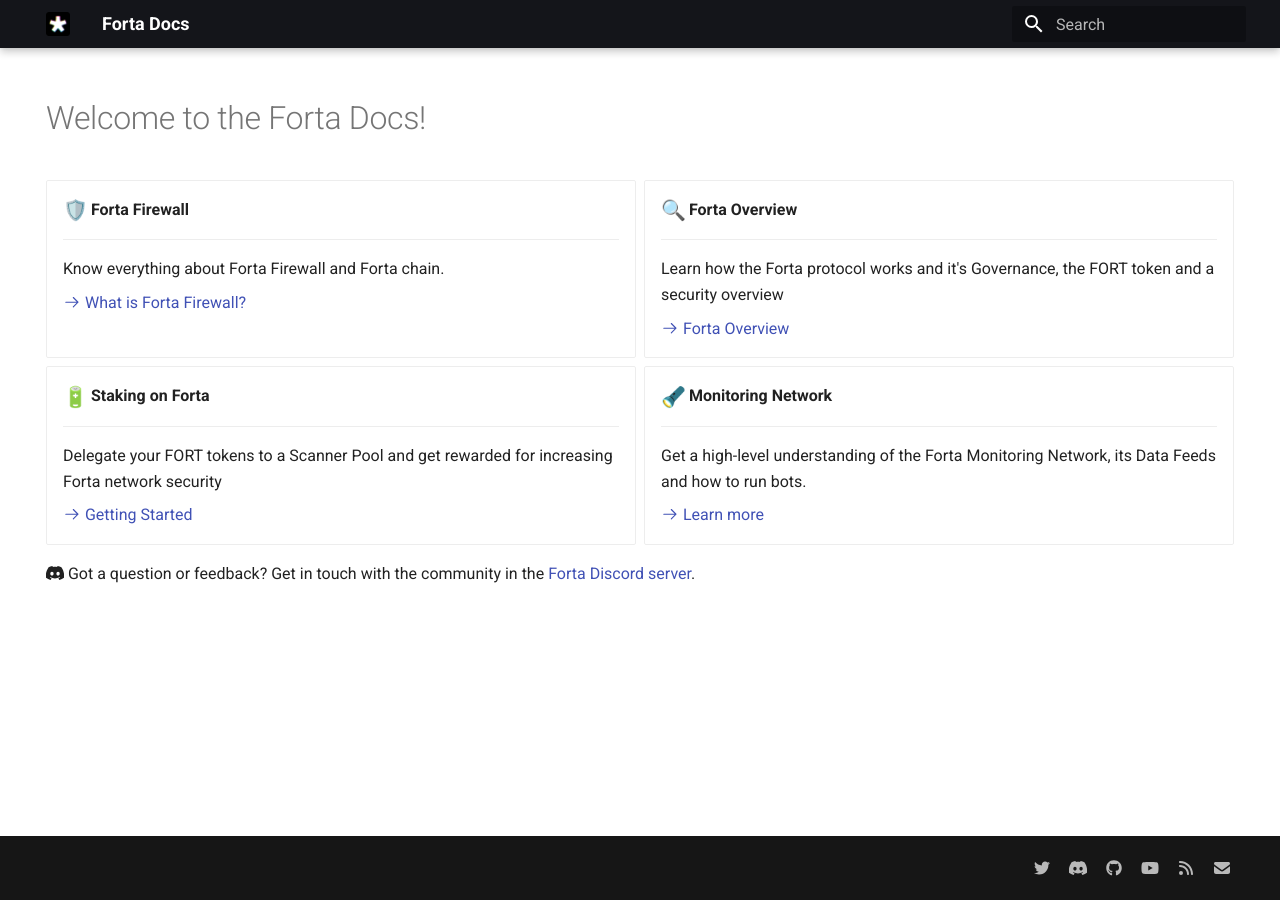
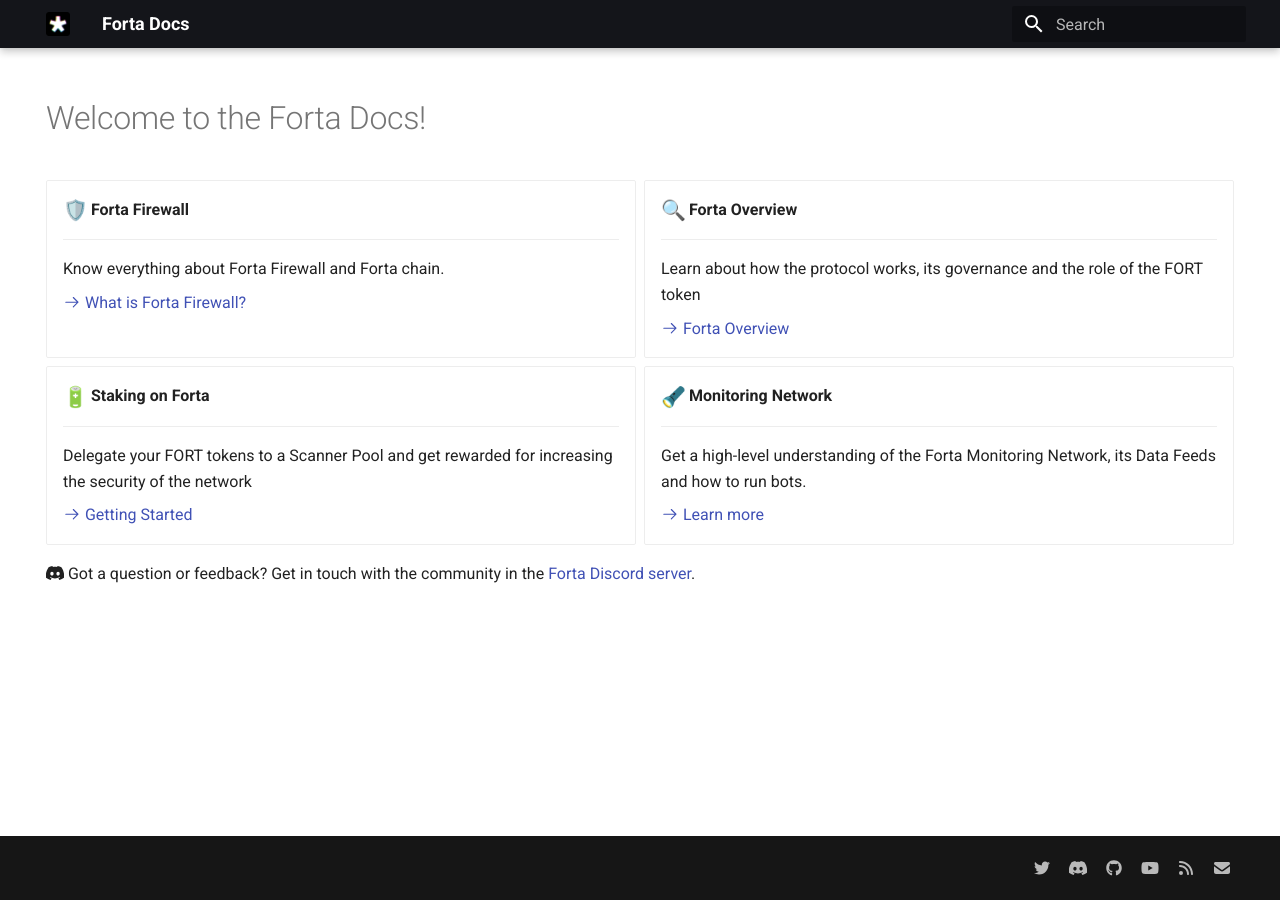
Before and after one commit to forta-network/docs, an MkDocs documentation site: the page built from docs/index.md, in a window 1280 px wide. Built offline with MkDocs 1.6.1 and Material for MkDocs 9.7.7, drawn with Linux system fonts in a browser that asks for light colours; emoji names are drawn with the system emoji font.

Commit message:
Update index.md

```diff
--- a/docs/index.md
+++ b/docs/index.md
@@ -25,7 +25,7 @@
 
     ---
 
-    Learn how the Forta protocol works and it's Governance, the FORT token and a security overview
+    Learn about how the protocol works, its governance and the role of the FORT token
 
     [:octicons-arrow-right-24: Forta Overview](governance.md )
 
@@ -33,7 +33,7 @@
 
     ---
 
-    Delegate your FORT tokens to a Scanner Pool and get rewarded for increasing Forta network security
+    Delegate your FORT tokens to a Scanner Pool and get rewarded for increasing the security of the network
 
     [:octicons-arrow-right-24: Getting Started](delegated-staking-introduction.md)
 
```
